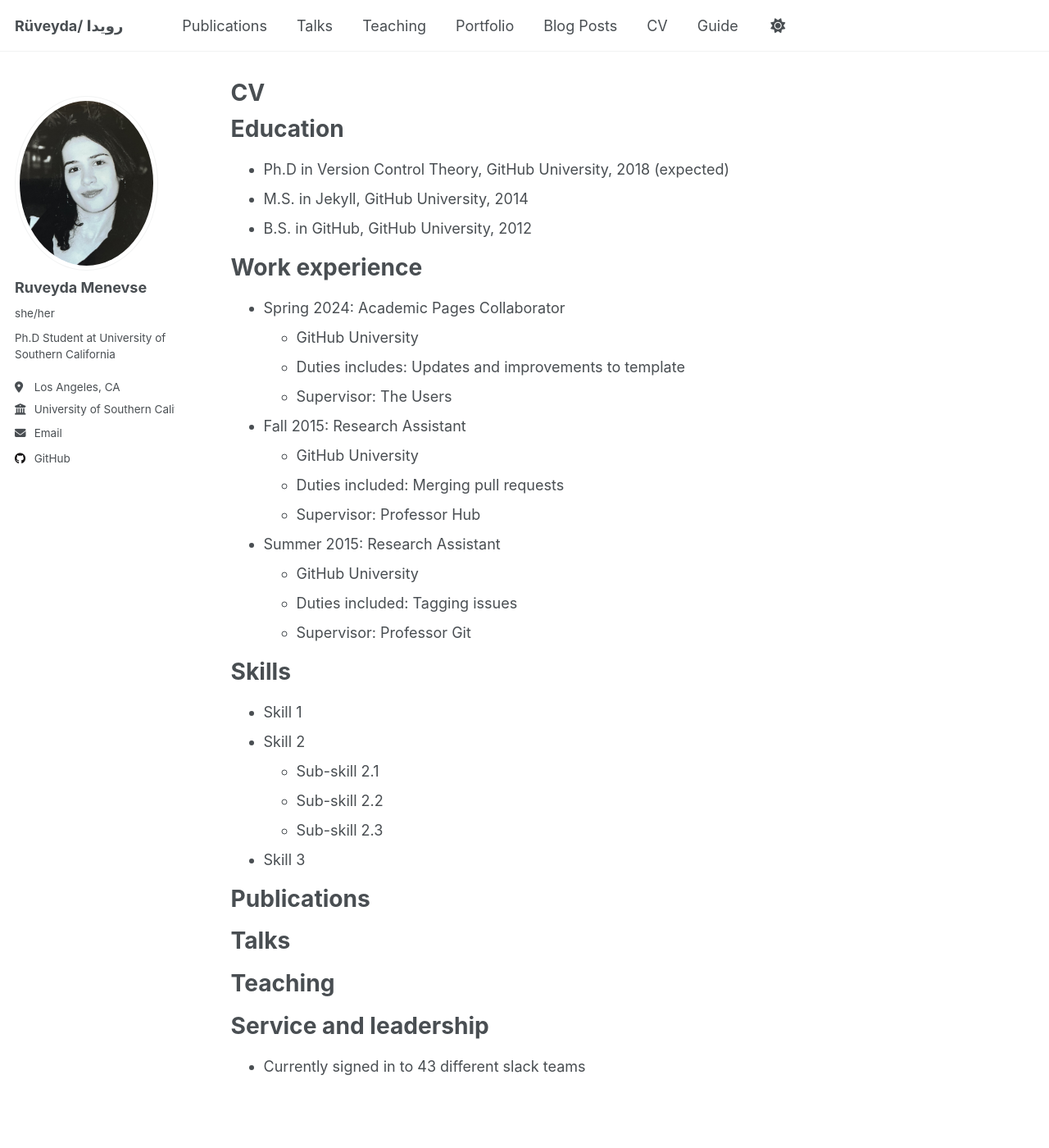
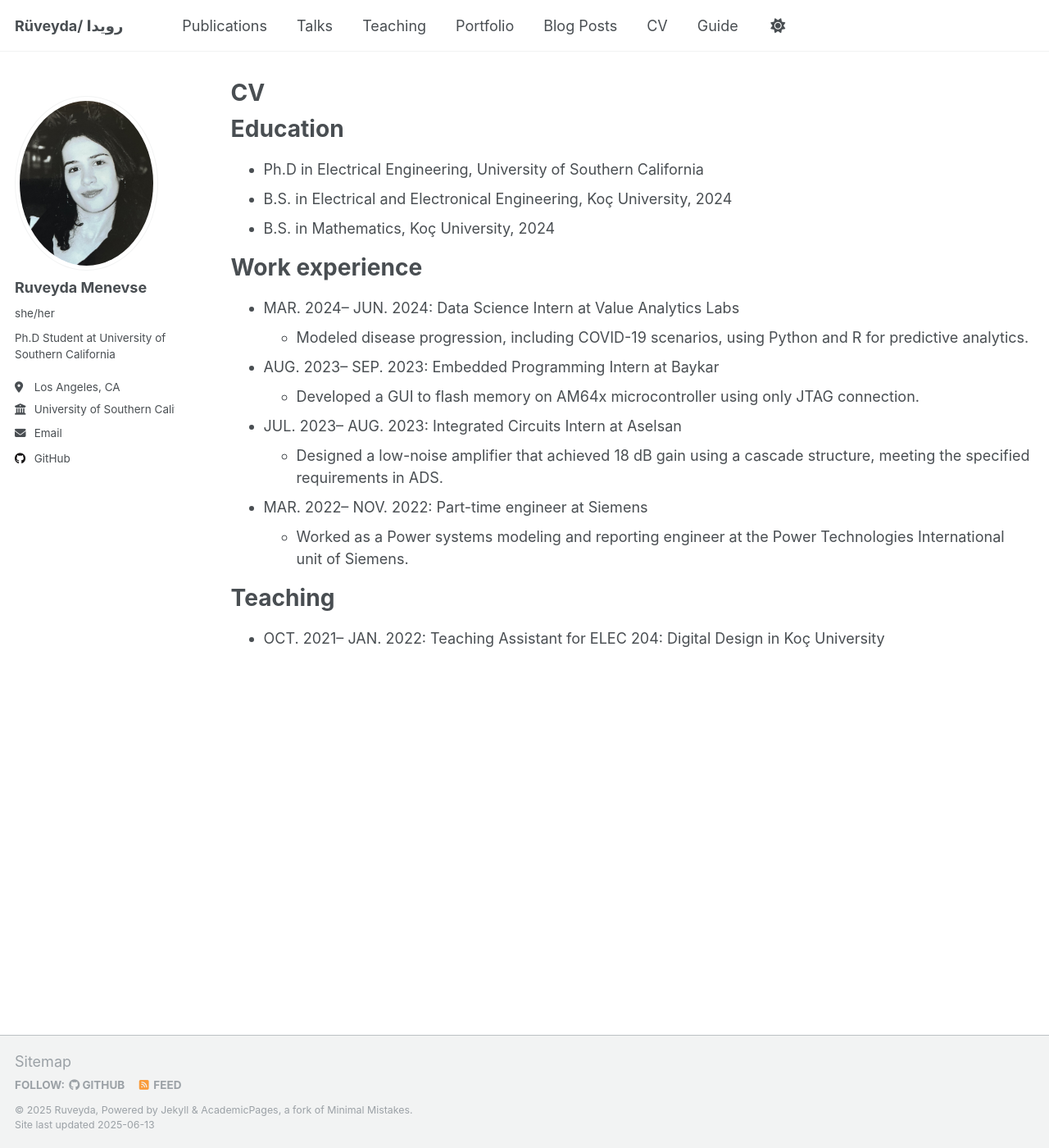
Before and after one commit to menevser/menevser.github.io, a Jekyll site: the page built from _pages/cv.md, in a window 1280 px wide and 1400 px high. Shown: the whole window at 82% size. Built offline with Jekyll 4.4.1, drawn with Linux system fonts in a browser that asks for light colours.

Commit message:
Update cv.md

```diff
--- a/_pages/cv.md
+++ b/_pages/cv.md
@@ -11,54 +11,24 @@ redirect_from:
 
 Education
 ======
-* Ph.D in Version Control Theory, GitHub University, 2018 (expected)
-* M.S. in Jekyll, GitHub University, 2014
-* B.S. in GitHub, GitHub University, 2012
+* Ph.D in Electrical Engineering, University of Southern California
+* B.S. in Electrical and Electronical Engineering, Koç University, 2024
+* B.S. in Mathematics, Koç University, 2024
 
 Work experience
 ======
-* Spring 2024: Academic Pages Collaborator
-  * GitHub University
-  * Duties includes: Updates and improvements to template
-  * Supervisor: The Users
+* MAR. 2024– JUN. 2024: Data Science Intern at Value Analytics Labs
+  * Modeled disease progression, including COVID-19 scenarios, using Python and R for predictive analytics.
 
-* Fall 2015: Research Assistant
-  * GitHub University
-  * Duties included: Merging pull requests
-  * Supervisor: Professor Hub
+* AUG. 2023– SEP. 2023: Embedded Programming Intern at Baykar
+  * Developed a GUI to flash memory on AM64x microcontroller using only JTAG connection.
 
-* Summer 2015: Research Assistant
-  * GitHub University
-  * Duties included: Tagging issues
-  * Supervisor: Professor Git
+* JUL. 2023– AUG. 2023: Integrated Circuits Intern at Aselsan
+  * Designed a low-noise amplifier that achieved 18 dB gain using a cascade structure, meeting the specified requirements in ADS.
 
-Skills
-======
-* Skill 1
-* Skill 2
-  * Sub-skill 2.1
-  * Sub-skill 2.2
-  * Sub-skill 2.3
-* Skill 3
-
-Publications
-======
-  <ul>{% for post in site.publications reversed %}
-    {% include archive-single-cv.html %}
-  {% endfor %}</ul>
-
-Talks
-======
-  <ul>{% for post in site.talks reversed %}
-    {% include archive-single-talk-cv.html  %}
-  {% endfor %}</ul>
+* MAR. 2022– NOV. 2022: Part-time engineer at Siemens
+  * Worked as a Power systems modeling and reporting engineer at the Power Technologies International unit of Siemens.
 
 Teaching
 ======
-  <ul>{% for post in site.teaching reversed %}
-    {% include archive-single-cv.html %}
-  {% endfor %}</ul>
-
-Service and leadership
-======
-* Currently signed in to 43 different slack teams
+* OCT. 2021– JAN. 2022: Teaching Assistant for ELEC 204: Digital Design in Koç University
```
